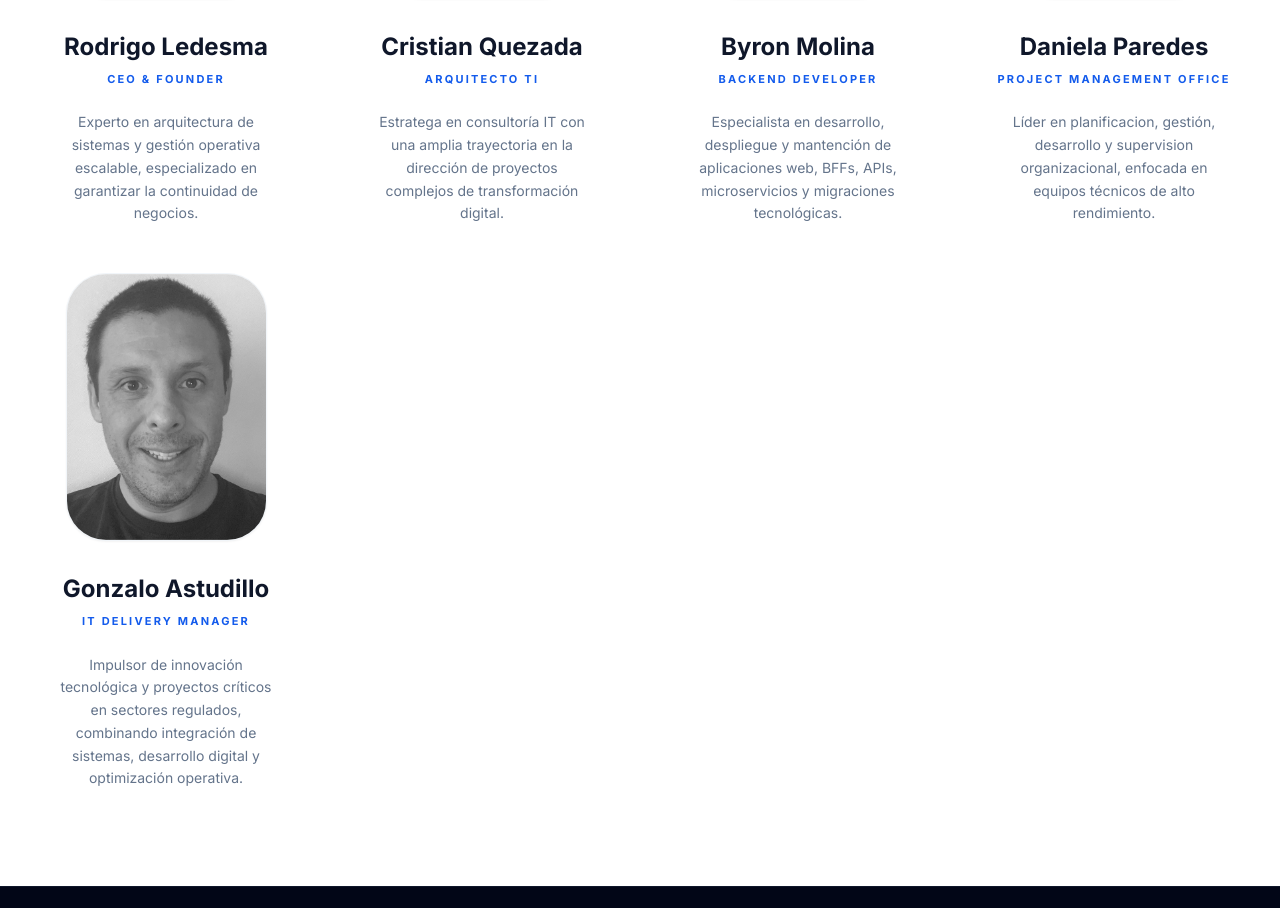
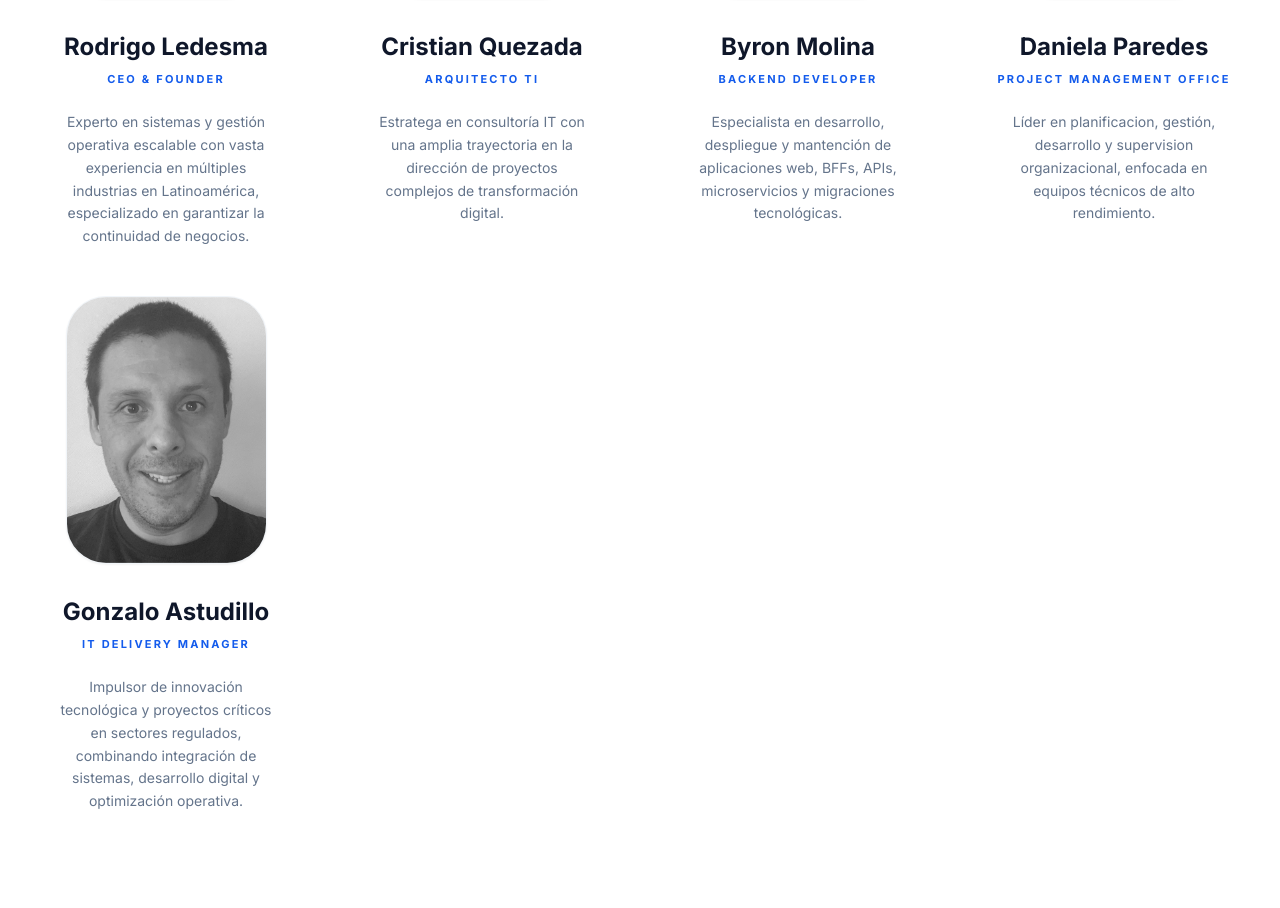
Before and after one commit to asinomas/paginaultima, a React (Vite) app in the folder Pagina_ultima/: page / in a window 1280 px wide. Shown: the part 6996-7904 px from the top of the page. Built offline with nearby package versions, Linux system fonts and the light colour scheme; no server answers.

Commit message:
Update AboutDetail.tsx

```diff
--- a/Pagina_ultima/src/components/AboutDetail.tsx
+++ b/Pagina_ultima/src/components/AboutDetail.tsx
@@ -24,7 +24,7 @@ const AboutDetail: React.FC<AboutDetailProps> = ({ onContactClick, onNavigate })
       name: 'Rodrigo Ledesma',
       role: 'CEO & Founder',
       image: './team/rodrigo.jpg',
-      bio: 'Experto en arquitectura de sistemas y gestión operativa escalable, especializado en garantizar la continuidad de negocios.',
+      bio: 'Experto en sistemas y gestión operativa escalable con vasta experiencia en múltiples industrias en Latinoamérica, especializado en garantizar la continuidad de negocios.',
       linkedin: 'https://linkedin.com/in/rodrigo-andres-ledesma-ritchie-6370aa26'
     },
     {
```
